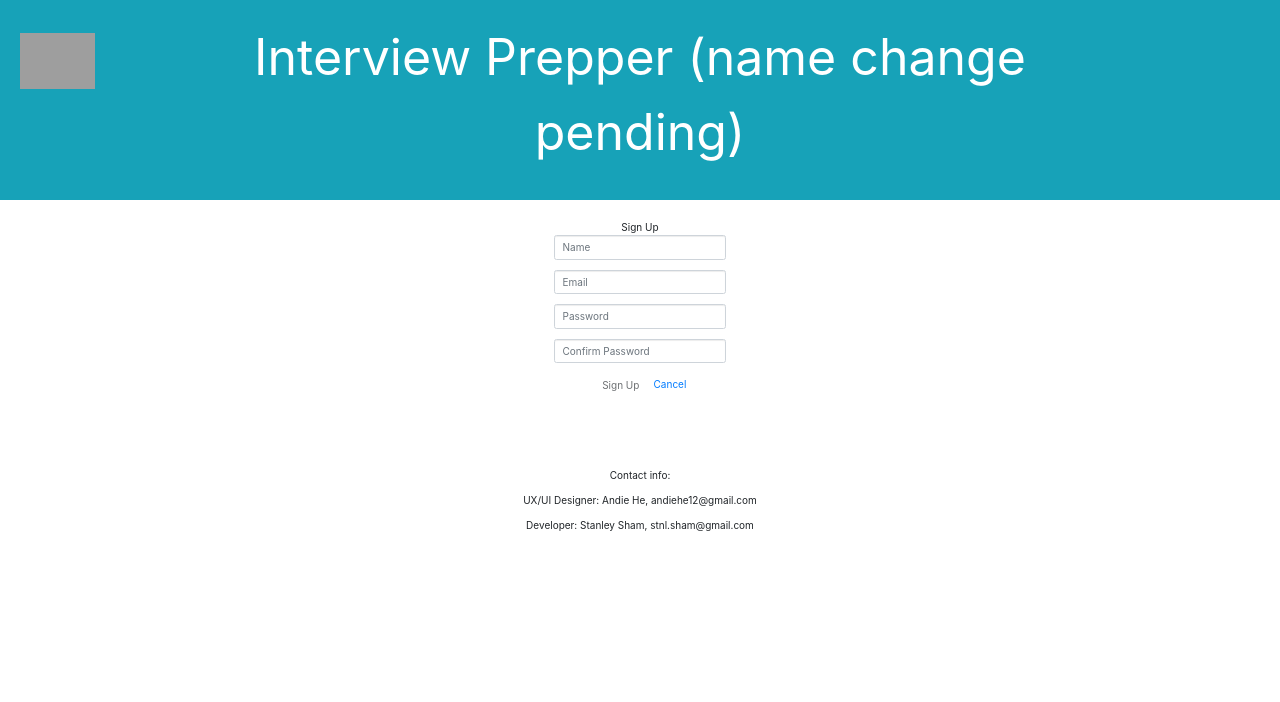
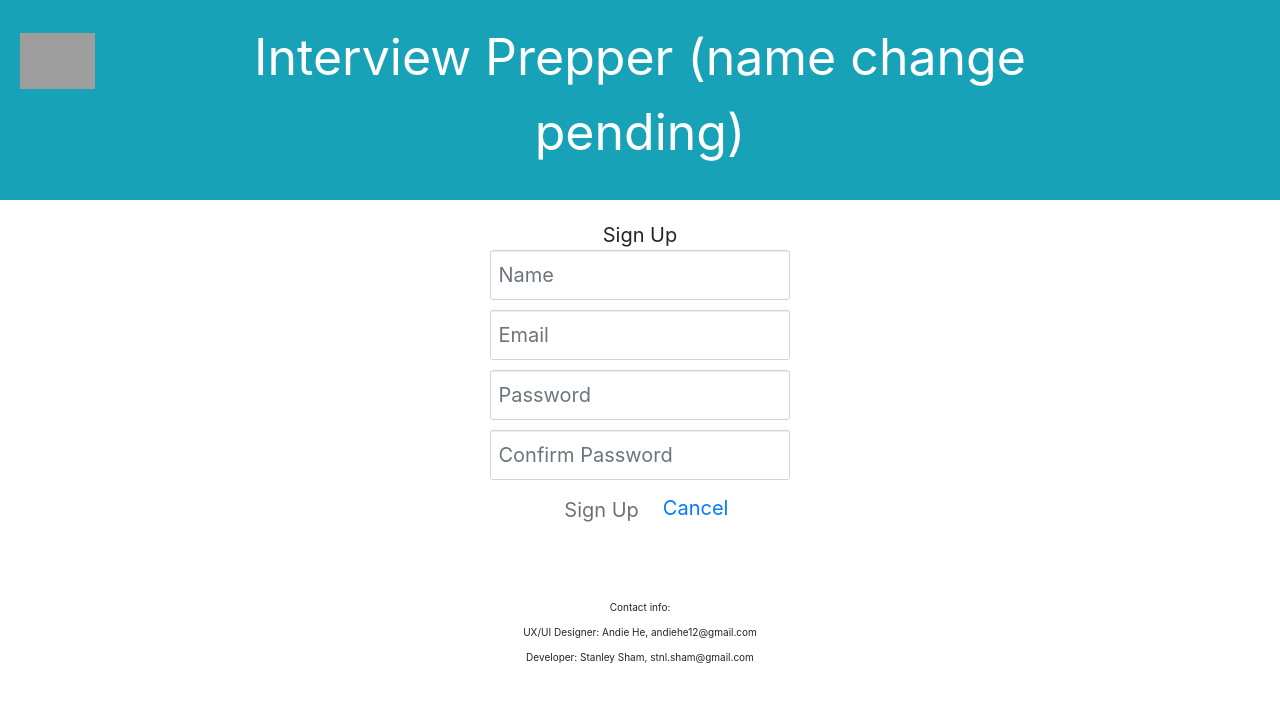
Before and after one commit to stanleysh/interview_preppy, a React (Create React App) app: page /signup in a window 1280 px wide. Shown: the top 702 px of the page. Built offline with nearby package versions, Linux system fonts and the light colour scheme; grey boxes are pictures that could not be loaded.

Commit message:
added user schema and mongodb connection

```diff
--- /dev/null
+++ b/controllers/users.js
@@ -0,0 +1,3 @@
+const User = require('../models/user');
+const jwt = require('jsonwebtoken');
+const SECRET = process.env.SECRET;
--- a/package.json
+++ b/package.json
@@ -6,9 +6,12 @@
     "@testing-library/jest-dom": "^4.2.4",
     "@testing-library/react": "^9.4.0",
     "@testing-library/user-event": "^7.2.1",
+    "bcrypt": "^3.0.8",
     "bootstrap": "^4.4.1",
     "express": "^4.17.1",
+    "jsonwebtoken": "^8.5.1",
     "mdbreact": "^4.25.2",
+    "mongoose": "^5.9.1",
     "morgan": "^1.9.1",
     "react": "^16.12.0",
     "react-bootstrap": "^1.0.0-beta.16",
--- /dev/null
+++ b/src/components/SignupForm/SignupForm.css
@@ -0,0 +1,3 @@
+.Signup-form {
+    font-size: 20px;
+}
--- a/src/components/SignupForm/SignupForm.jsx
+++ b/src/components/SignupForm/SignupForm.jsx
@@ -1,6 +1,7 @@
 import React, { Component } from 'react';
 import { Link } from 'react-router-dom';
 import userService from '../../utils/userService';
+import "./SignupForm.css";
 
 class SignupForm extends Component {
 
@@ -39,32 +40,32 @@ class SignupForm extends Component {
 
   render() {
     return (
-      <div>
+      <div className="Signup-form">
         <header className="header-footer">Sign Up</header>
         <form className="form-horizontal" onSubmit={this.handleSubmit} >
           <div className="form-group">
             <div className="col-sm-12">
-              <input type="text" className="form-control" placeholder="Name" value={this.state.name} name="name" onChange={this.handleChange} />
+              <input type="text" className="form-control Large-field" placeholder="Name" value={this.state.name} name="name" onChange={this.handleChange} />
             </div>
           </div>
           <div className="form-group">
             <div className="col-sm-12">
-              <input type="email" className="form-control" placeholder="Email" value={this.state.email} name="email" onChange={this.handleChange} />
+              <input type="email" className="form-control Large-field" placeholder="Email" value={this.state.email} name="email" onChange={this.handleChange} />
             </div>
           </div>
           <div className="form-group">
             <div className="col-sm-12">
-              <input type="password" className="form-control" placeholder="Password" value={this.state.password} name="password" onChange={this.handleChange} />
+              <input type="password" className="form-control Large-field" placeholder="Password" value={this.state.password} name="password" onChange={this.handleChange} />
             </div>
           </div>
           <div className="form-group">
             <div className="col-sm-12">
-              <input type="password" className="form-control" placeholder="Confirm Password" value={this.state.passwordConf} name="passwordConf" onChange={this.handleChange} />
+              <input type="password" className="form-control Large-field" placeholder="Confirm Password" value={this.state.passwordConf} name="passwordConf" onChange={this.handleChange} />
             </div>
           </div>
           <div className="form-group">
             <div className="col-sm-12 text-center">
-              <button className="btn btn-default" disabled={this.isFormInvalid()}>Sign Up</button>&nbsp;&nbsp;
+              <button className="btn btn-default Large-btn" disabled={this.isFormInvalid()}>Sign Up</button>&nbsp;&nbsp;
               <Link to='/'>Cancel</Link>
             </div>
           </div>
--- a/src/pages/LoginPage/LoginPage.css
+++ b/src/pages/LoginPage/LoginPage.css
@@ -4,4 +4,16 @@
   justify-content: center;
   align-items: center;
   margin-bottom: 50px;
+  font-size: 20px;
 }
+
+.Large-field {
+  height: 50px;
+  width: 300px;
+  font-size: 20px;
+}
+
+.Large-btn {
+  width: 100px;
+  font-size: 20px;
+}
--- a/src/pages/LoginPage/LoginPage.jsx
+++ b/src/pages/LoginPage/LoginPage.jsx
@@ -2,13 +2,19 @@ import React, { Component } from 'react';
 import { Link } from 'react-router-dom';
 import './LoginPage.css';
 import userService from '../../utils/userService';
+import Modal from 'react-bootstrap/Modal';
 
 class LoginPage extends Component {
 
   state = {
     email: '',
-    pw: ''
+    pw: '',
+    show: false,
   };
+
+  handleClose = () => this.setState({show: false});
+  showModal = () => this.setState({show: true});
+
 
   handleChange = (e) => {
     this.setState({
@@ -21,13 +27,10 @@ class LoginPage extends Component {
     e.preventDefault();
     try {
       await userService.login(this.state);
-      // Let <App> know a user has signed up!
       this.props.handleSignupOrLogin();
-      // Successfully signed up - show GamePage
       this.props.history.push('/');
     } catch (err) {
-      // Use a modal or toast in your apps instead of alert
-      alert('Invalid Credentials!');
+      this.showModal();
     }
   }
 
@@ -38,21 +41,26 @@ class LoginPage extends Component {
         <form className="form-horizontal" onSubmit={this.handleSubmit} >
           <div className="form-group">
             <div className="col-sm-12">
-              <input type="email" className="form-control" placeholder="Email" value={this.state.email} name="email" onChange={this.handleChange} />
+              <input type="email" className="form-control Large-field" placeholder="Email" value={this.state.email} name="email" onChange={this.handleChange} />
             </div>
           </div>
           <div className="form-group">
             <div className="col-sm-12">
-              <input type="password" className="form-control" placeholder="Password" value={this.state.pw} name="pw" onChange={this.handleChange} />
+              <input type="password" className="form-control Large-field" placeholder="Password" value={this.state.pw} name="pw" onChange={this.handleChange} />
             </div>
           </div>
           <div className="form-group">
             <div className="col-sm-12 text-center">
-              <button className="btn btn-default">Log In</button>&nbsp;&nbsp;&nbsp;
+              <button className="btn btn-default Large-btn">Log In</button>&nbsp;&nbsp;&nbsp;
               <Link to='/'>Cancel</Link>
             </div>
           </div>
         </form>
+        <Modal show = {this.state.show} >
+          <Modal.body>
+            <p>Invalid Credentials</p>
+          </Modal.body>
+        </Modal>
       </div>
     );
   }
```
Also changed, not shown: config/database.js (added, +12 -0 lines), models/users.js (added, +43 -0 lines), models/questions.js (added), src/pages/SignupPage/SignupPage.css (line endings or trailing spaces), 2 other files (tests, documents, lock files or other folders).
